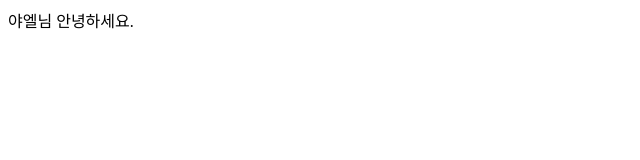
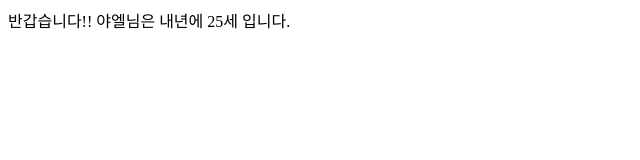
Before and after one commit to kimyw2353/momssi-spring, a plain HTML site: page index.html in a window 1280 px wide. Shown: the whole page, without its empty margins (0-640 px from the left). Drawn offline with nearby package versions, Linux system fonts and the light colour scheme.

Commit message:
[#1] feat: 데이터와 메소드 사용하기

```diff
--- a/index.html
+++ b/index.html
@@ -9,14 +9,30 @@
 </head>
 <body>
     <div id="app">
-        {{ name }}님 안녕하세요.
+        {{ otherMethod() }}
     </div>
     <script>
+        /**
+         * data는 계층으로도 표현할 수 있다. 계층은 .으로 표현한다.
+         * function은 생략 가능하다.
+         * 인자와 매개변수를 사용할 수 있다.
+         */
         new Vue({
             el: '#app',
             data: {
-                name: '야엘'
+                person: {
+                    name: '야엘',
+                    age: 24,
+                }
             },
+	        methods: {
+                nextYear(greeting) {
+                    return greeting + '!! ' + this.person.name + '님은 내년에 ' + (this.person.age + 1) + '세 입니다.';
+                },
+		        otherMethod() {
+                    return this.nextYear('반갑습니다');
+		        }
+	        }
         })
     </script>
 </body>
```
